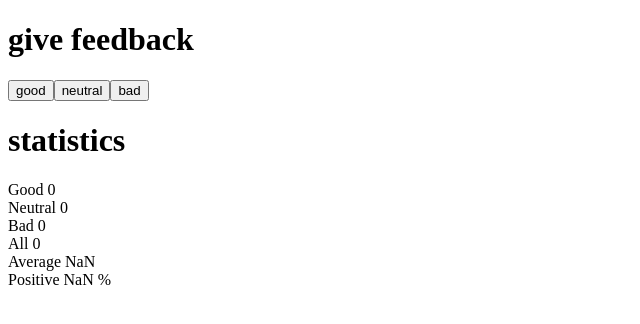
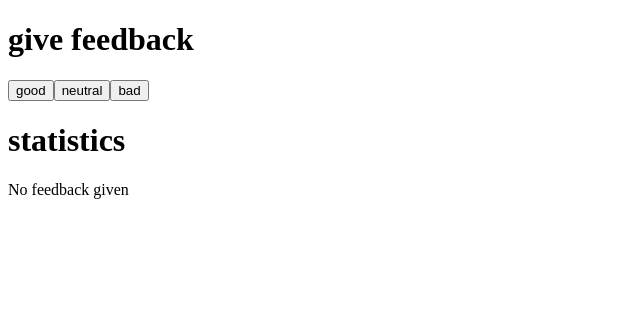
Before and after one commit to Nina029/fullstack, a React (Vite) app in the folder part1/unicafe/: page / in a window 1280 px wide. Shown: the top 324 px of the page, without its empty margins (0-640 px from the left). Built offline with nearby package versions, Linux system fonts and the light colour scheme.

Commit message:
Exercise 1.9

```diff
--- a/part1/unicafe/src/App.jsx
+++ b/part1/unicafe/src/App.jsx
@@ -12,7 +12,11 @@ const Statistics = ({good, neutral, bad}) => {
   const average = (good - bad)/sum
 
   const positive = good/sum*100
-
+  if(sum===0){
+    return (<div><h1>statistics</h1>
+    No feedback given
+  </div>)
+  }
   return(
   <div><h1>statistics</h1>
     Good {good} <br></br>
```
